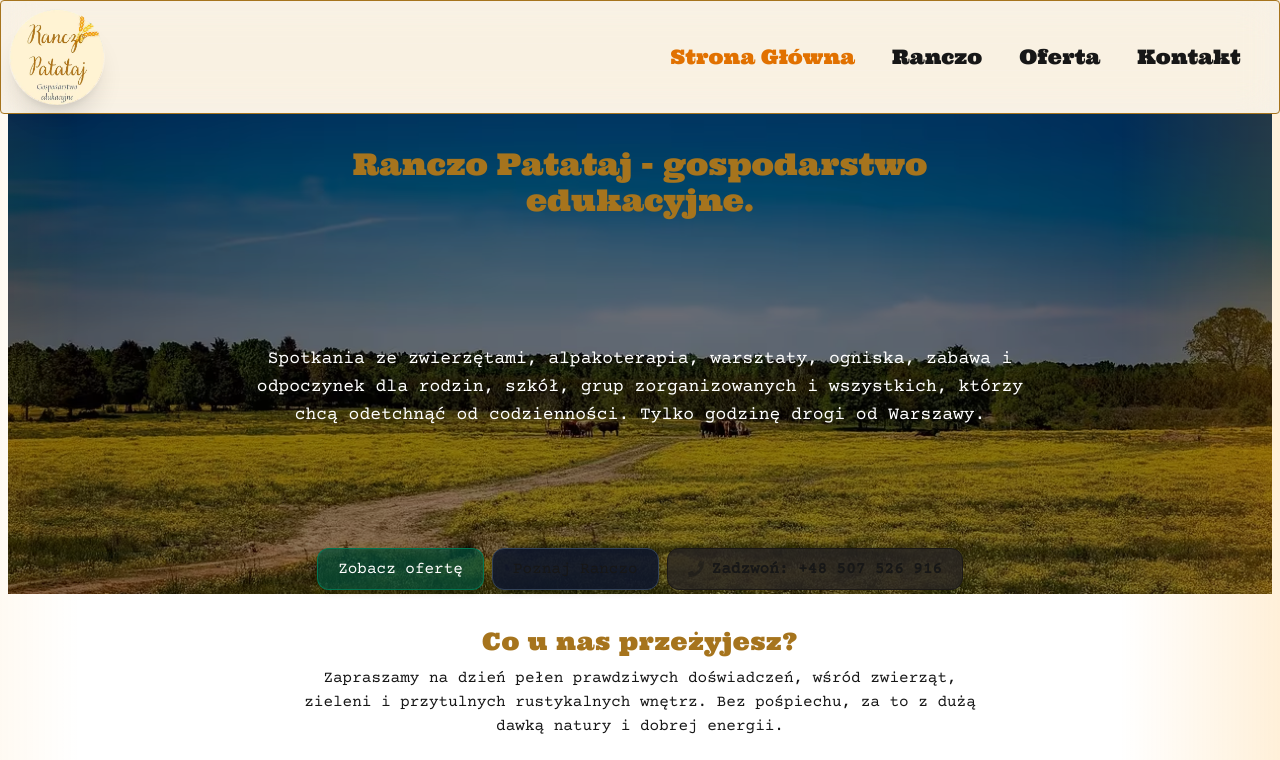
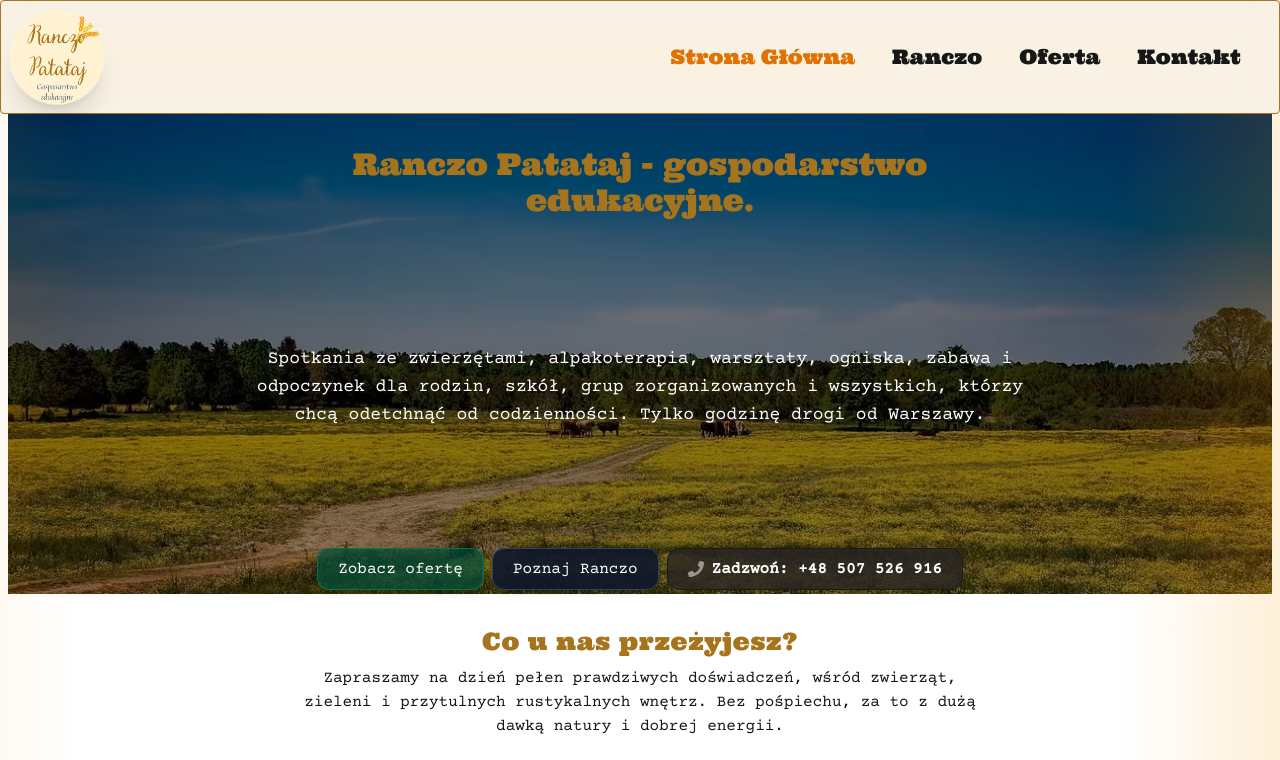
Before and after one commit to sabaudianin/ranczo-patataj, a Next.js app: page / in a window 1280 px wide. Shown: the top 760 px of the page. Built offline with nearby package versions, Linux system fonts and the light colour scheme; a web font is replaced by a local one.

Commit message:
theme banner update , visible text on ewhite

```diff
--- a/components/banner/Banner.tsx
+++ b/components/banner/Banner.tsx
@@ -109,7 +109,7 @@
 
                 <Link
                   href="/ranczo"
-                  className="ml-1 inline-flex items-center justify-center px-5 py-2 rounded-xl bg-slate-900/90 hover:bg-slate-800/90 border border-slate-700 shadow-md hover:scale-105 transition-transform duration-200 focus-visible:outline-none focus-visible:ring-2 focus-visible:ring-offset-2 focus-visible:ring-[var(--c-primary)] text-xs md:text-sm lg:text-base  font-curier "
+                  className="ml-1 inline-flex items-center justify-center px-5 py-2 rounded-xl bg-slate-900/90 hover:bg-slate-800/90 border border-slate-700 shadow-md hover:scale-105 transition-transform duration-200 focus-visible:outline-none focus-visible:ring-2 focus-visible:ring-offset-2 focus-visible:ring-[var(--c-primary)] text-xs md:text-sm lg:text-base  font-curier text-white"
                 >
                   Poznaj Ranczo
                 </Link>
@@ -117,7 +117,7 @@
 
               <a
                 href={PHONETO}
-                className="inline-flex items-center justify-center gap-2 px-5 py-2 border rounded-xl border-stone-900 bg-stone-800/80 hover:scale-105 transition-transform duration-200 focus-visible:outline-none focus-visible:ring-2 focus-visible:ring-offset-2  hover:scale-105 transition-transform duration-200 focus-visible:outline-none focus-visible:ring-2 focus-visible:ring-offset-2 focus-visible:ring-[var(--c-primary)] text-xs md:text-sm lg:text-base  font-semibold font-curier"
+                className="inline-flex items-center justify-center gap-2 px-5 py-2 border rounded-xl border-stone-900 bg-stone-800/80 hover:scale-105 transition-transform duration-200 focus-visible:outline-none focus-visible:ring-2 focus-visible:ring-offset-2  hover:scale-105 transition-transform duration-200 focus-visible:outline-none focus-visible:ring-2 focus-visible:ring-offset-2 focus-visible:ring-[var(--c-primary)] text-xs md:text-sm lg:text-base  font-semibold font-curier text-white"
                 aria-label={`Zadzwoń pod numer ${CONTACT.phoneDisplay}, aby zarezerwować termin w Ranczo Patataj`}
                 itemProp="telephone"
               >
```
